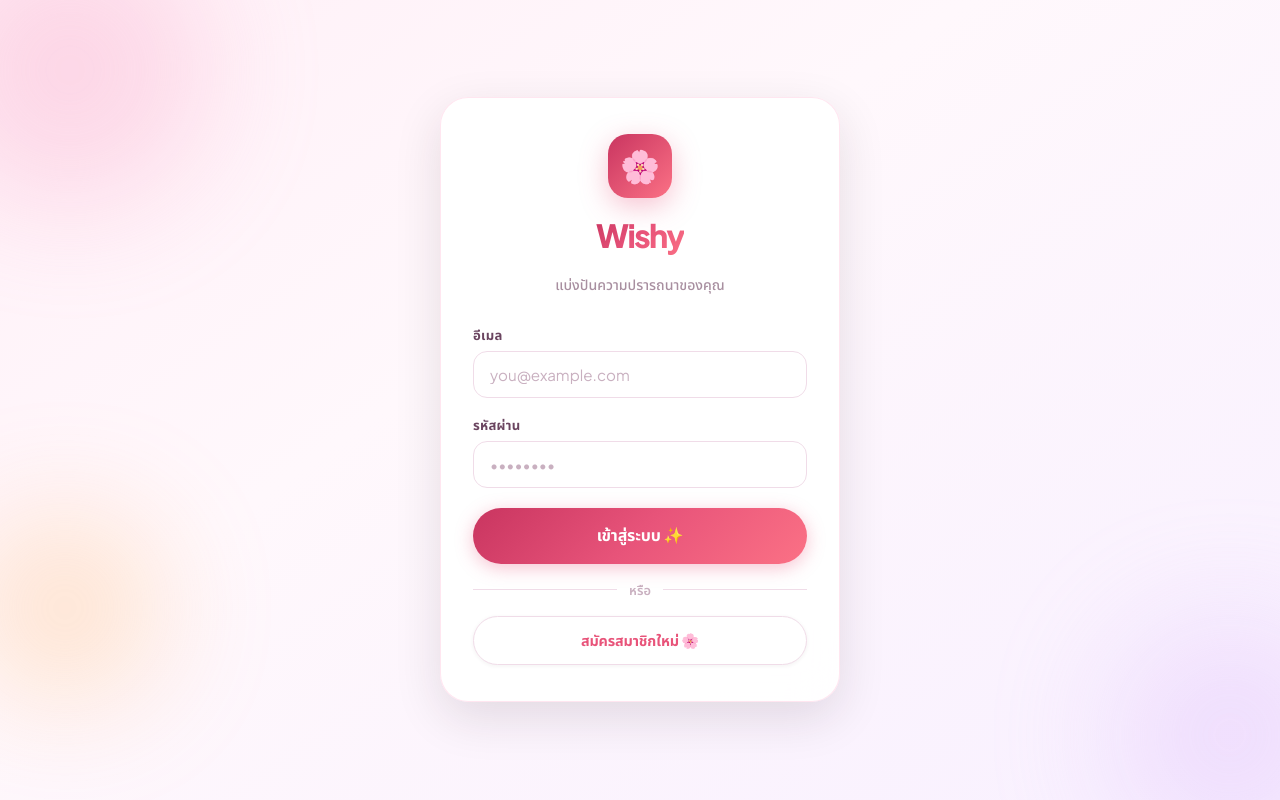
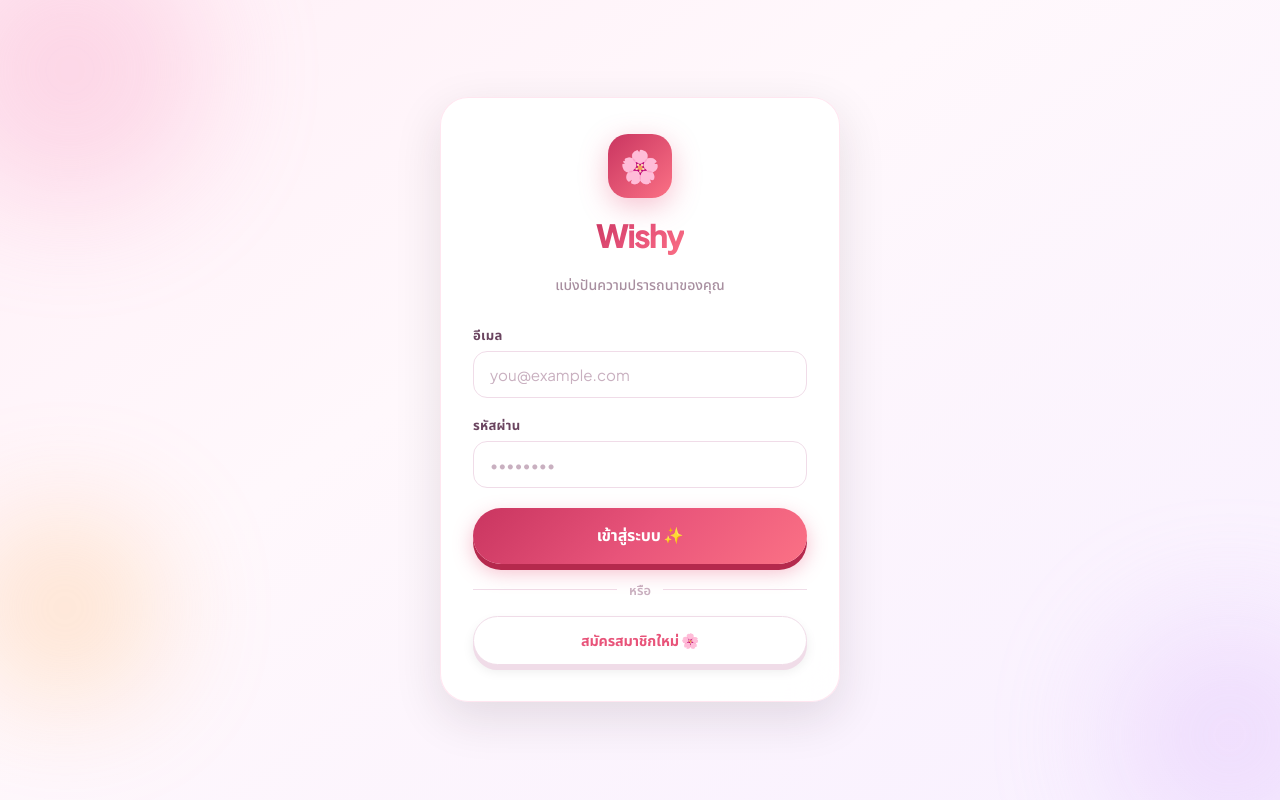
Before and after one commit to worachai23249/make-a-wish, a Next.js app: page /login in a window 1280 px wide. Built offline with nearby package versions, Linux system fonts and the light colour scheme.

Commit message:
✨ 3D press button effect: box-shadow depth + translateY active states for all button variants

```diff
--- a/src/app/globals.css
+++ b/src/app/globals.css
@@ -413,26 +413,36 @@ input, textarea, select { font-family: inherit; }
   font-weight: 700;
   font-size: 0.9rem;
   cursor: pointer;
-  transition: all var(--transition);
+  transition: transform 0.1s ease, box-shadow 0.1s ease;
   position: relative;
   overflow: hidden;
   white-space: nowrap;
   letter-spacing: -0.01em;
+  user-select: none;
 }
 
 .btn-primary {
   background: linear-gradient(135deg, var(--primary-dark) 0%, var(--primary) 50%, var(--rose) 100%);
   color: white;
   padding: 13px 28px;
-  box-shadow: 0 4px 18px rgba(232, 84, 122, 0.35);
+  box-shadow:
+    0 6px 0 #b5294d,
+    0 8px 20px rgba(232, 84, 122, 0.4);
 }
 
 .btn-primary:hover {
   transform: translateY(-2px);
-  box-shadow: 0 8px 28px rgba(232, 84, 122, 0.45);
+  box-shadow:
+    0 8px 0 #b5294d,
+    0 12px 28px rgba(232, 84, 122, 0.45);
 }
 
-.btn-primary:active { transform: translateY(0) scale(0.98); }
+.btn-primary:active {
+  transform: translateY(4px);
+  box-shadow:
+    0 2px 0 #b5294d,
+    0 4px 10px rgba(232, 84, 122, 0.3);
+}
 
 .btn-primary:disabled {
   opacity: 0.55;
@@ -446,14 +456,25 @@ input, textarea, select { font-family: inherit; }
   color: var(--primary);
   padding: 12px 24px;
   border: 1.5px solid var(--border);
-  box-shadow: var(--shadow-sm);
+  box-shadow:
+    0 5px 0 var(--border),
+    0 6px 12px rgba(0,0,0,0.08);
 }
 
 .btn-secondary:hover {
   border-color: var(--primary-light);
   background: var(--bg-alt);
-  transform: translateY(-1px);
-  box-shadow: var(--shadow-md);
+  transform: translateY(-2px);
+  box-shadow:
+    0 7px 0 var(--primary-light),
+    0 10px 16px rgba(232, 84, 122, 0.15);
+}
+
+.btn-secondary:active {
+  transform: translateY(4px);
+  box-shadow:
+    0 1px 0 var(--border),
+    0 2px 6px rgba(0,0,0,0.06);
 }
 
 .btn-ghost {
@@ -461,11 +482,18 @@ input, textarea, select { font-family: inherit; }
   color: var(--primary);
   padding: 10px 20px;
   border: 1px solid rgba(232, 84, 122, 0.15);
+  box-shadow: 0 4px 0 rgba(232, 84, 122, 0.15);
 }
 
 .btn-ghost:hover {
   background: rgba(232, 84, 122, 0.13);
-  transform: translateY(-1px);
+  transform: translateY(-2px);
+  box-shadow: 0 6px 0 rgba(232, 84, 122, 0.2);
+}
+
+.btn-ghost:active {
+  transform: translateY(3px);
+  box-shadow: 0 1px 0 rgba(232, 84, 122, 0.15);
 }
 
 .btn-danger {
@@ -474,10 +502,18 @@ input, textarea, select { font-family: inherit; }
   padding: 7px 14px;
   border: 1px solid rgba(239, 68, 68, 0.2);
   font-size: 0.82rem;
+  box-shadow: 0 4px 0 rgba(239, 68, 68, 0.2);
 }
 
 .btn-danger:hover {
   background: rgba(239, 68, 68, 0.15);
+  transform: translateY(-2px);
+  box-shadow: 0 6px 0 rgba(239, 68, 68, 0.25);
+}
+
+.btn-danger:active {
+  transform: translateY(3px);
+  box-shadow: 0 1px 0 rgba(239, 68, 68, 0.2);
 }
 
 .btn-icon {
@@ -489,12 +525,20 @@ input, textarea, select { font-family: inherit; }
   font-size: 1.1rem;
   padding: 0;
   flex-shrink: 0;
+  box-shadow: 0 4px 0 var(--border);
 }
 
 .btn-icon:hover {
   border-color: var(--primary-light);
   background: rgba(232, 84, 122, 0.06);
   color: var(--primary);
+  transform: translateY(-2px);
+  box-shadow: 0 6px 0 var(--primary-light);
+}
+
+.btn-icon:active {
+  transform: translateY(3px);
+  box-shadow: 0 1px 0 var(--border);
 }
 
 .btn-sm { padding: 8px 18px; font-size: 0.82rem; }
```
